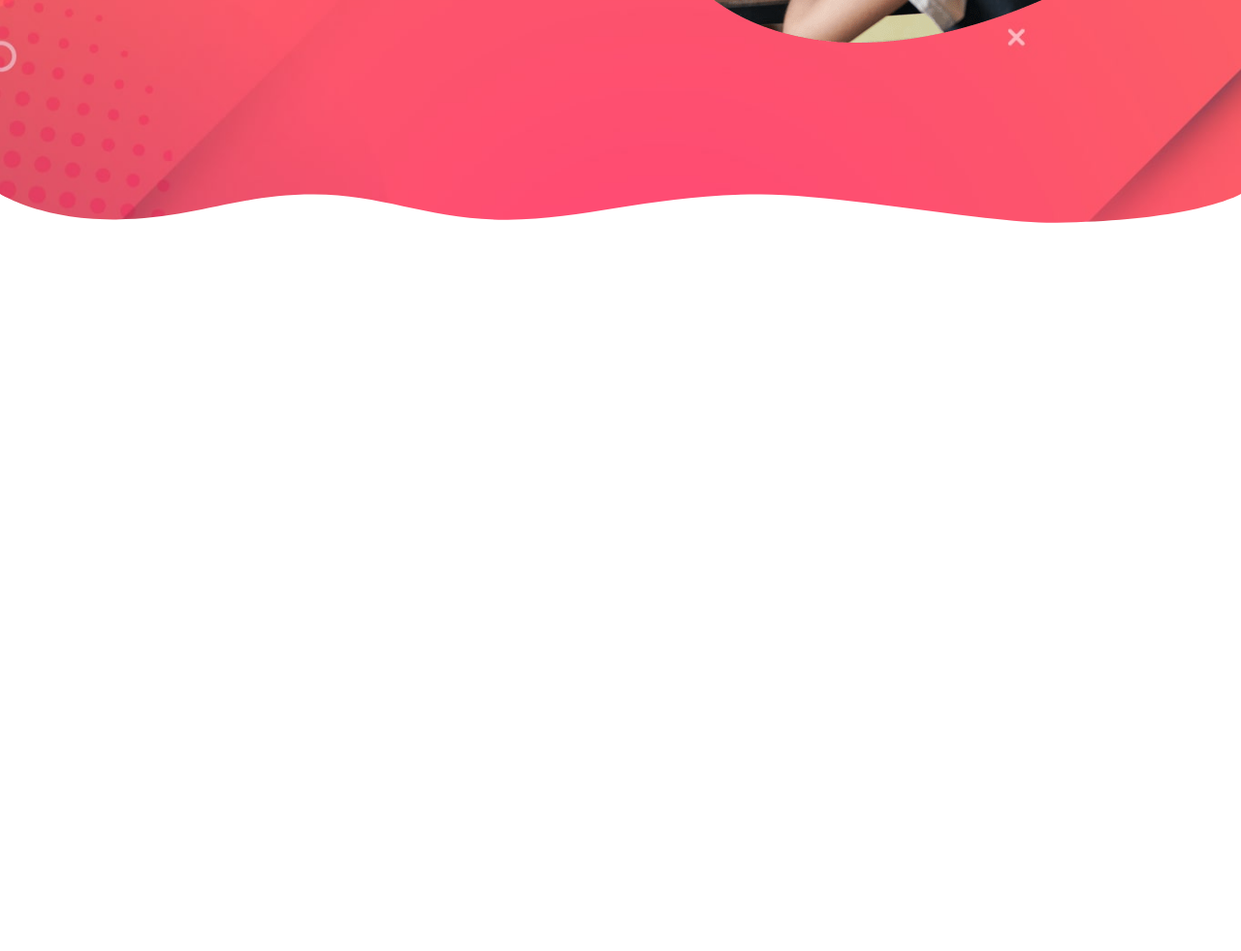
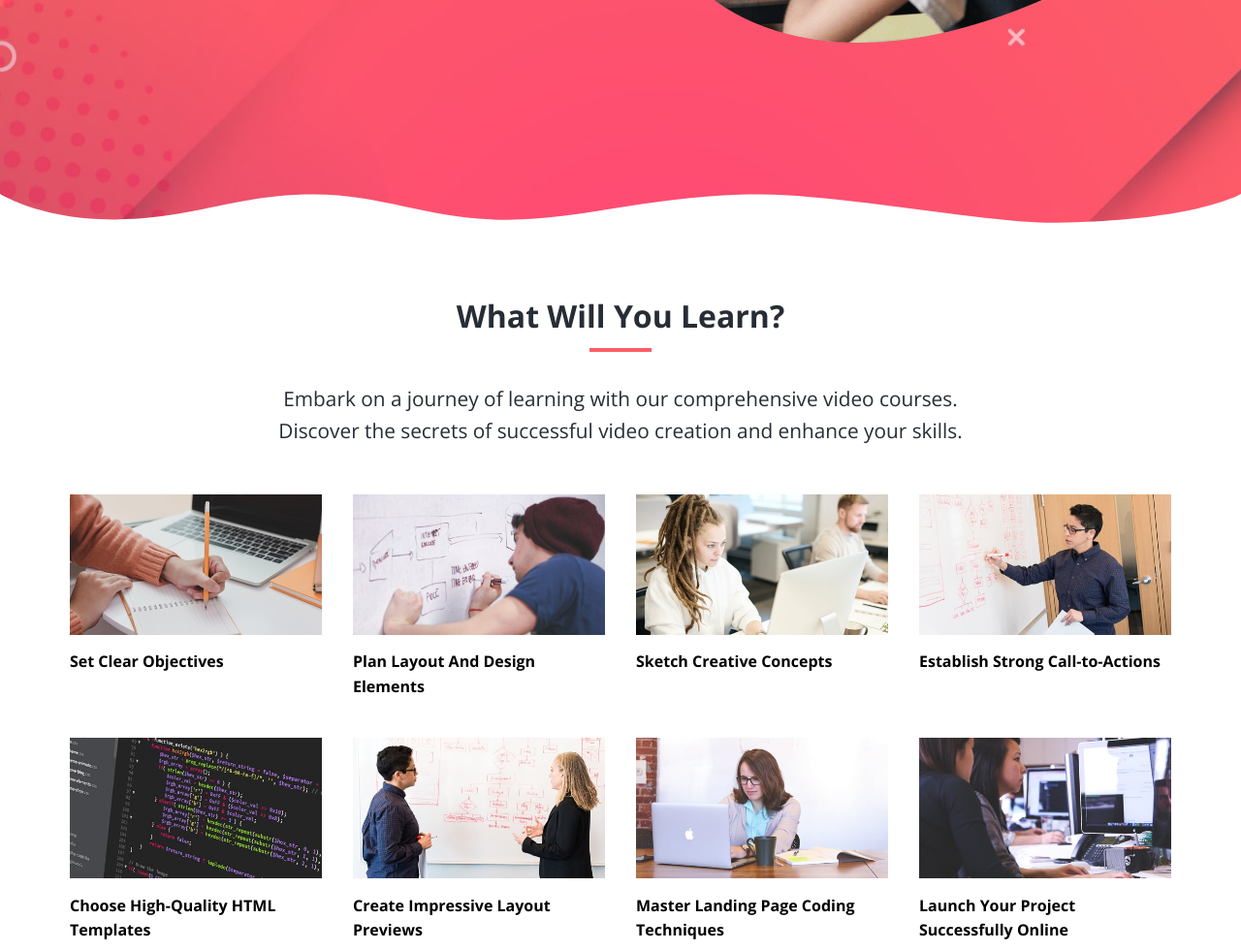
Before and after one commit to alexangria1992/tutor-website, a plain HTML site: page index.html in a window 1280 px wide. Shown: the part 709-1690 px from the top of the page at 97% size. Before the commit the page ends 1009 px from the top, so only its background shows below. Drawn offline with nearby package versions, Linux system fonts and the light colour scheme; files whose address does not match are found by name.

Commit message:
Learn Section

```diff
--- a/css/styles.css
+++ b/css/styles.css
@@ -63,6 +63,32 @@ img {
   border-color: #fff;
 }
 
+/* SECTION HEADER */
+.section-header {
+  max-width: 750px;
+  margin: 0 auto;
+  text-align: center;
+  margin-bottom: 3rem;
+}
+
+.section-header h2 {
+  font-size: 2rem;
+  font-weight: 700;
+  color: var(--dark-color);
+  margin-bottom: 0.5rem;
+}
+
+.section-header p {
+  font-size: 1.3rem;
+  color: var(--dark-color);
+}
+
+.heading-border {
+  width: 64px;
+  height: 4px;
+  background: var(--primary-color);
+  margin: 0 auto 2rem;
+}
 /*  NAVBAR */
 .navbar {
   /* background-color: black;  */
@@ -84,7 +110,7 @@ img {
 }
 
 .navbar.navbar-scroll {
-  background-color: rgba(235, 77, 85, 0.7);
+  background-color: rgba(235, 77, 85, 0.8);
   backdrop-filter: blur(10px);
 }
 
@@ -195,6 +221,26 @@ img {
   height: 100px;
 }
 
+/* TOPICS */
+.topics {
+  display: grid;
+  grid-template-columns: repeat(4, 1fr);
+  gap: 2rem;
+}
+
+.topic img {
+  transition: transform 0.3s;
+}
+
+.topics img:hover {
+  transform: scale(1.1);
+}
+
+.topic h3 {
+  font-size: 1rem;
+  font-weight: 700;
+  margin: 0.5rem 0;
+}
 /* MEDIA QUERIES */
 @media (max-width: 1200px) {
   .hero .hero-flex {
@@ -207,6 +253,10 @@ img {
 
   .hero h1 {
     font-size: 3rem;
+  }
+
+  .topics {
+    grid-template-columns: repeat(3, 1fr);
   }
 }
 
@@ -223,6 +273,10 @@ img {
   .hero img {
     max-width: 600px;
     margin-top: 2rem;
+  }
+
+  .topics {
+    grid-template-columns: repeat(2, 1fr);
   }
 }
 
@@ -253,4 +307,8 @@ img {
   .hero img {
     max-width: 350px;
   }
+
+  .topics {
+    grid-template-columns: repeat(1, 1fr);
+  }
 }
--- a/index.html
+++ b/index.html
@@ -20,6 +20,7 @@
     />
   </head>
   <body>
+    <!-- Navbar -->
     <nav class="navbar">
       <div class="navbar-flex container">
         <img src="images/logo.svg" alt="" />
@@ -133,6 +134,87 @@
         />
       </svg>
     </header>
+
+    <!-- Learn Section -->
+    <section class="learn">
+      <div class="container">
+        <div class="section-header">
+          <h2>What Will You Learn?</h2>
+          <div class="heading-border"></div>
+          <p>
+            Embark on a journey of learning with our comprehensive video
+            courses. Discover the secrets of successful video creation and
+            enhance your skills.
+          </p>
+        </div>
+        <div class="topics">
+          <div class="topic">
+            <div class="topic-image">
+              <img src="images/description-1.jpg" alt="" />
+            </div>
+            <div class="topic-text">
+              <h3>Set Clear Objectives</h3>
+            </div>
+          </div>
+          <div class="topic">
+            <div class="topic-image">
+              <img src="images/description-2.jpg" alt="alternative" />
+            </div>
+            <div class="topic-text">
+              <h3>Plan Layout And Design Elements</h3>
+            </div>
+          </div>
+          <div class="topic">
+            <div class="topic-image">
+              <img src="images/description-3.jpg" alt="alternative" />
+            </div>
+            <div class="topic-text">
+              <h3>Sketch Creative Concepts</h3>
+            </div>
+          </div>
+          <div class="topic">
+            <div class="topic-image">
+              <img src="images/description-4.jpg" alt="alternative" />
+            </div>
+            <div class="topic-text">
+              <h3>Establish Strong Call-to-Actions</h3>
+            </div>
+          </div>
+          <div class="topic">
+            <div class="topic-image">
+              <img src="images/description-5.jpg" alt="alternative" />
+            </div>
+            <div class="topic-text">
+              <h3>Choose High-Quality HTML Templates</h3>
+            </div>
+          </div>
+          <div class="topic">
+            <div class="topic-image">
+              <img src="images/description-6.jpg" alt="alternative" />
+            </div>
+            <div class="topic-text">
+              <h3>Create Impressive Layout Previews</h3>
+            </div>
+          </div>
+          <div class="topic">
+            <div class="topic-image">
+              <img src="images/description-7.jpg" alt="alternative" />
+            </div>
+            <div class="topic-text">
+              <h3>Master Landing Page Coding Techniques</h3>
+            </div>
+          </div>
+          <div class="topic">
+            <div class="topic-image">
+              <img src="images/description-8.jpg" alt="alternative" />
+            </div>
+            <div class="topic-text">
+              <h3>Launch Your Project Successfully Online</h3>
+            </div>
+          </div>
+        </div>
+      </div>
+    </section>
     <script src="js/script.js"></script>
   </body>
 </html>
```
